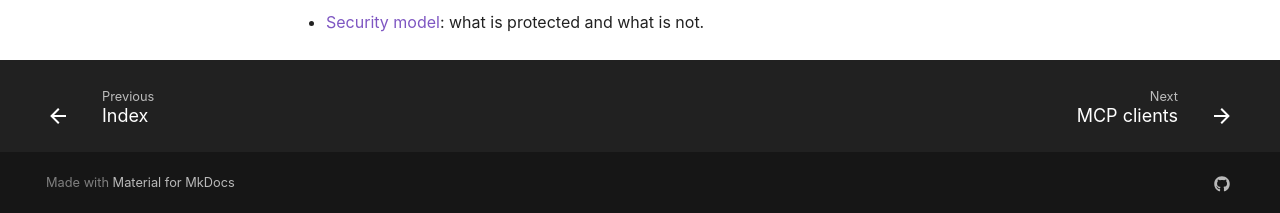
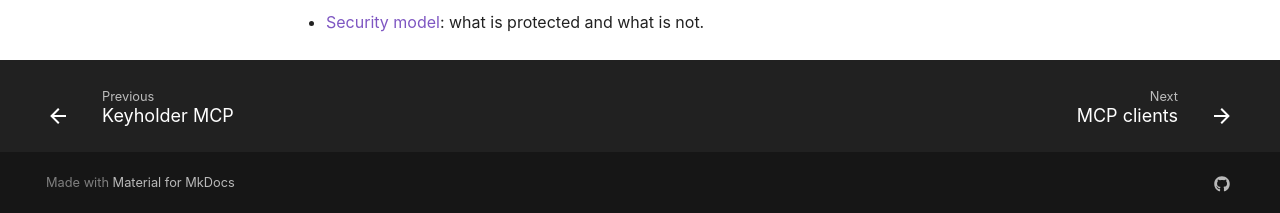
Before and after one commit to Mpaape/keyholder-mcp, an MkDocs documentation site: the page built from docs/getting-started.md, in a window 1280 px wide and 900 px high, scrolled down 2215 px. Shown: the part 684-897 px from the top of the window. Built offline with MkDocs 1.6.1 and Material for MkDocs 9.7.7, drawn with Linux system fonts in a browser that asks for light colours; comment, search, counter and statistics services are not loaded.

Commit message:
Docs home: set the page title (the hero hides the h1)

```diff
--- a/docs/index.md
+++ b/docs/index.md
@@ -1,4 +1,5 @@
 ---
+title: Keyholder MCP
 hide:
   - navigation
   - toc
--- a/docs/pt-BR/index.md
+++ b/docs/pt-BR/index.md
@@ -1,4 +1,5 @@
 ---
+title: Keyholder MCP
 hide:
   - navigation
   - toc
```
